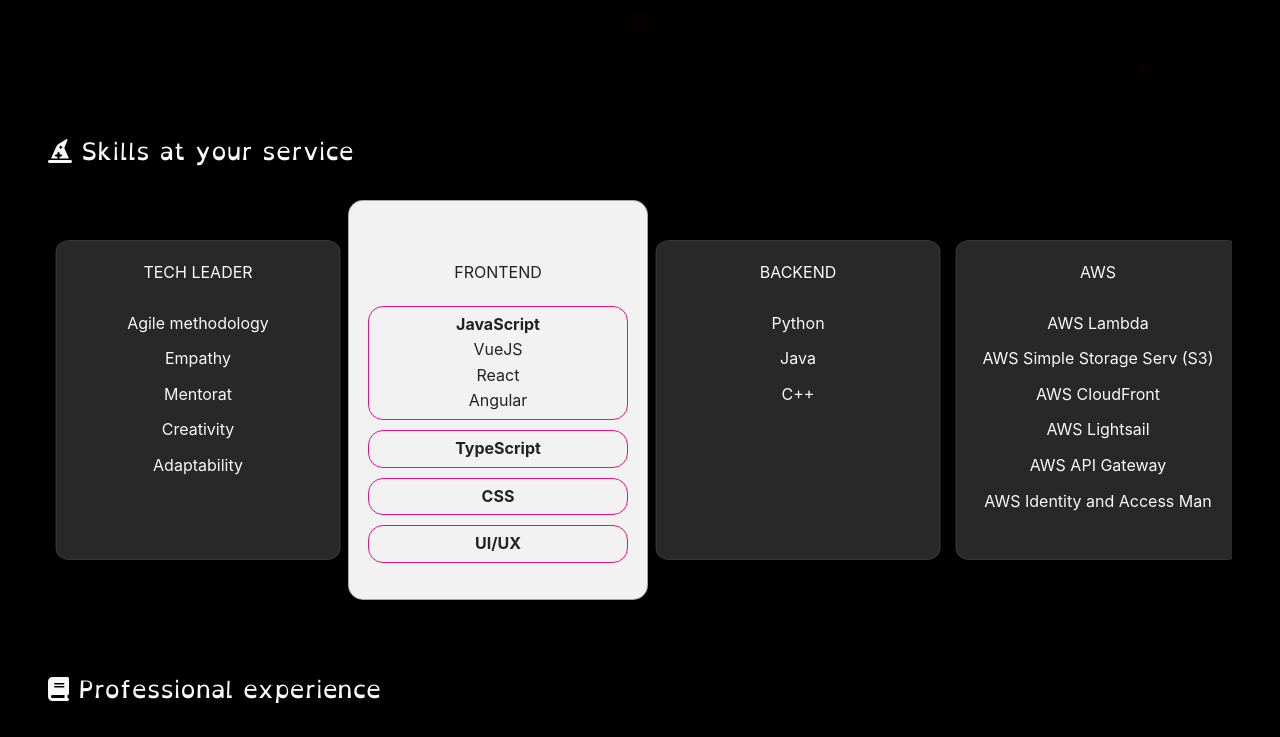
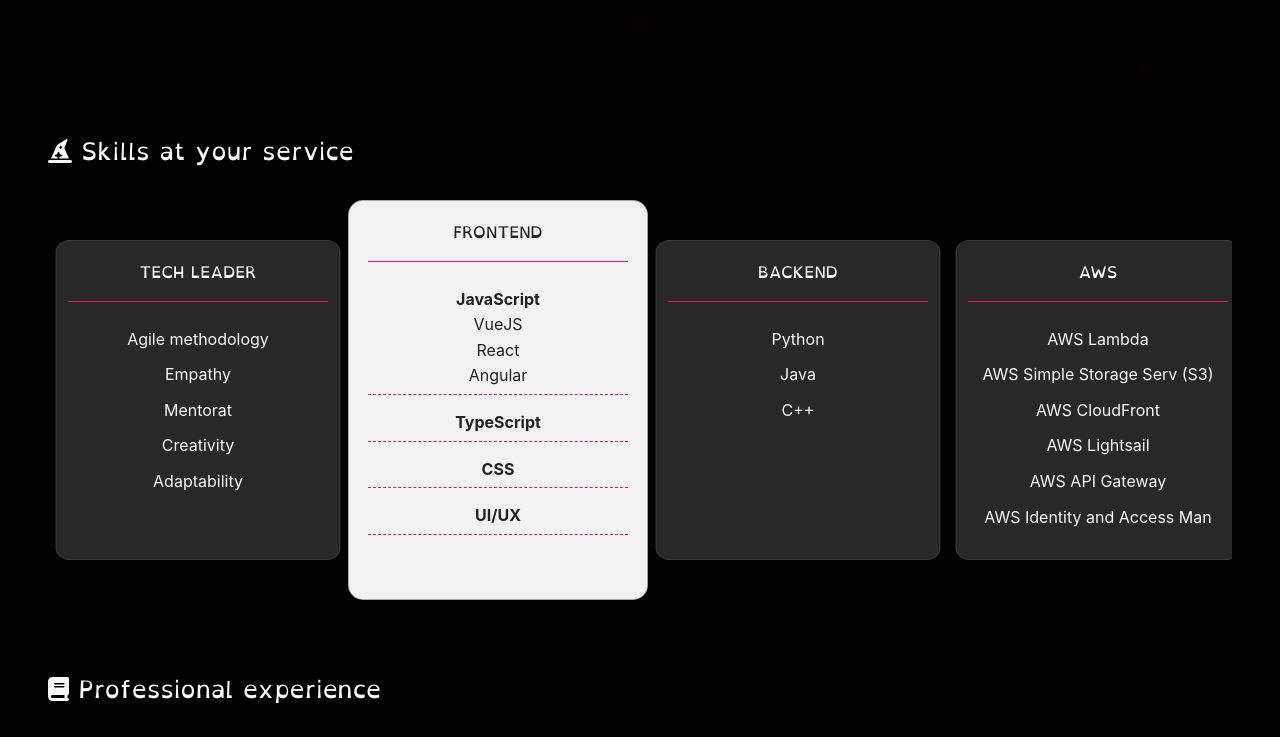
Before and after one commit to angele-henry-dev/LadyRaccoon, a Vue app: page / in a window 1280 px wide. Shown: the part 610-1347 px from the top of the page. Built offline with nearby package versions, Linux system fonts and the light colour scheme.

Commit message:
design of the skills cards done

```diff
--- a/src/components/CarouselCard.vue
+++ b/src/components/CarouselCard.vue
@@ -7,7 +7,7 @@ const props = defineProps(['item'])
   <div class="card-item">
     <div class="card-frame"></div>
     <div class="card-inner">
-      <h3>{{ props.item.type }}</h3>
+      <h2>{{ props.item.type }}</h2>
       <ul>
         <li v-for="(skill, index) in props.item.skills" :key="index" class="parent">
           {{ skill.title }}
@@ -59,18 +59,11 @@ const props = defineProps(['item'])
   z-index: 10;
 }
 
-.card-active .card-frame {
-  -webkit-transform: scale(1);
-  transform: scale(1);
-  background-color: var(--vt-c-white-mute);
-}
-.card-active .card-inner {
-  color: var(--color-text-oposite);
-}
-
-.card-inner h3 {
+.card-inner h2 {
+  border-bottom: 1px solid var(--vt-c-pink);
   text-transform: uppercase;
   font-size: 1em;
+  padding-bottom: 15px;
   margin-bottom: 20px;
 }
 .card-inner ul {
@@ -79,13 +72,22 @@ const props = defineProps(['item'])
   list-style: none;
 }
 .card-inner ul li.parent {
-  border-radius: 15px;
   padding: 5px;
 }
 .card-inner ul.children {
   height: 0;
   opacity: 0;
   transition: opacity 0.25s;
+}
+
+.card-active .card-frame {
+  -webkit-transform: scale(1);
+  transform: scale(1);
+  background-color: var(--vt-c-white-mute);
+}
+.card-active .card-inner {
+  color: var(--color-text-oposite);
+  padding-top: 20px;
 }
 .card-active .card-inner ul.children {
   height: fit-content;
@@ -94,7 +96,7 @@ const props = defineProps(['item'])
 }
 .card-active .card-inner ul li.parent {
   margin-bottom: 10px;
-  border: 1px solid var(--vt-c-pink);
+  border-bottom: 1px dashed var(--vt-c-pink);
   font-weight: bold;
 }
 </style>
```
